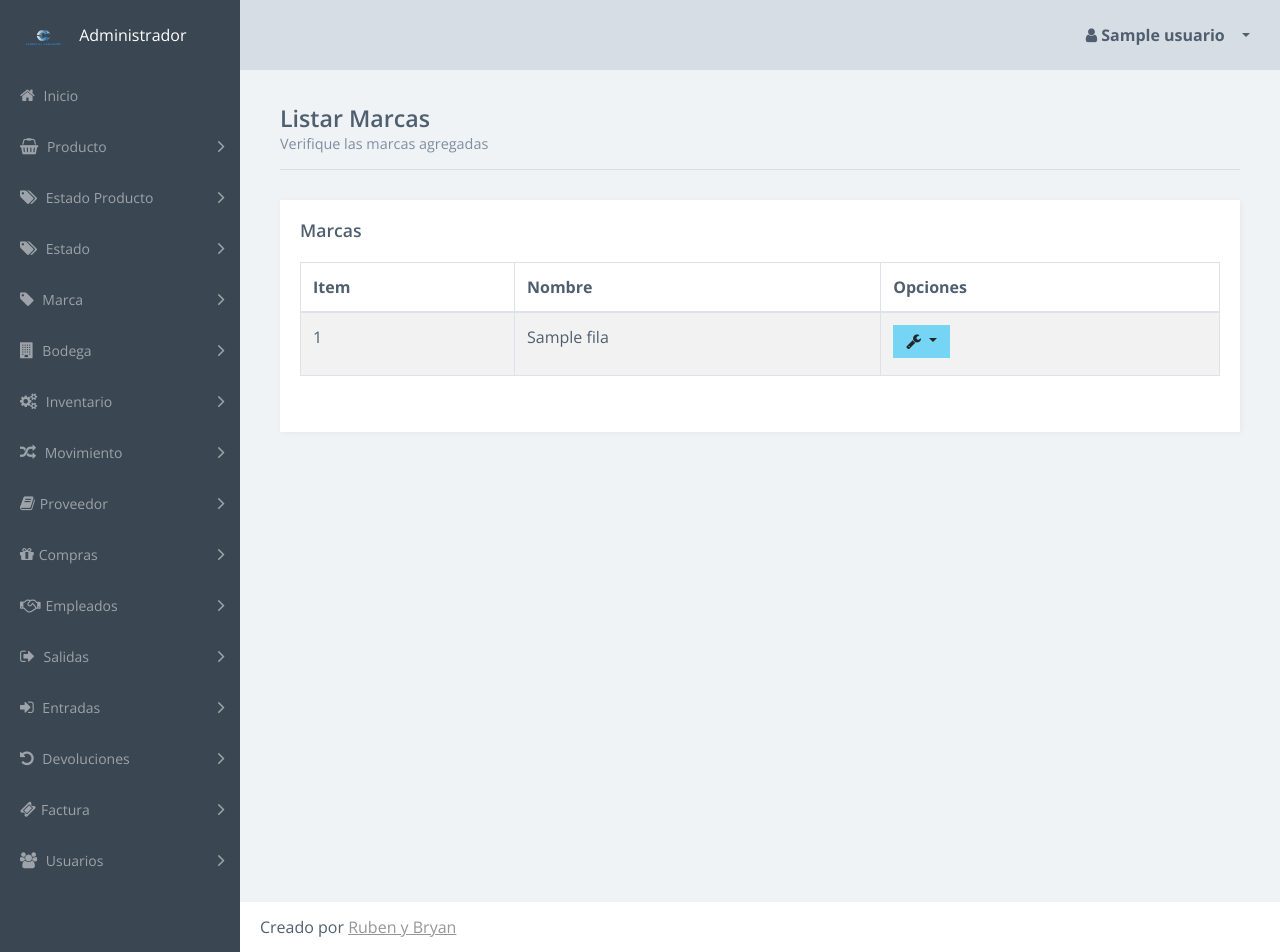
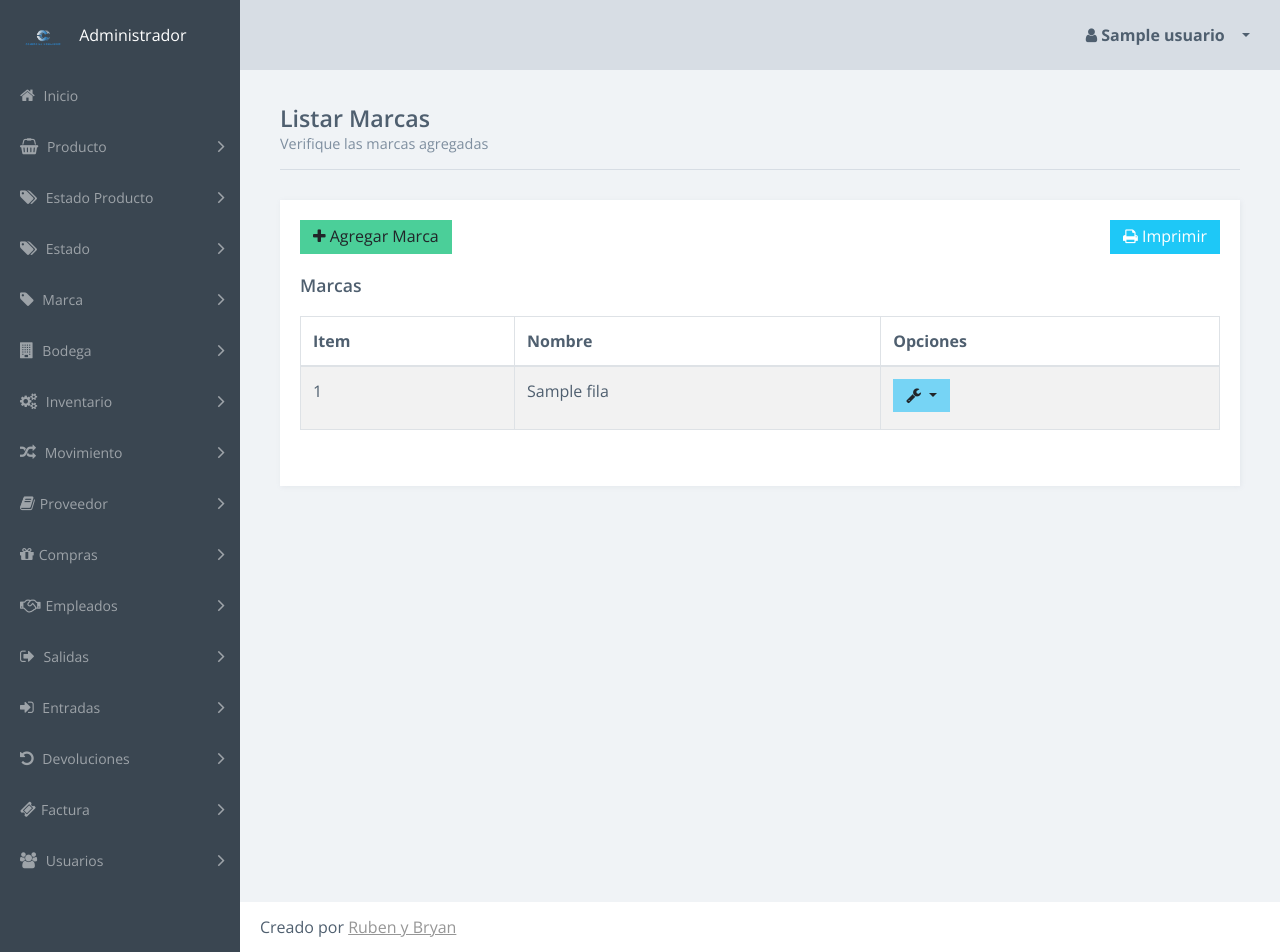
Before and after one commit to rubent2004/ComercialHz, a Django app: template templates/inventario/marca/listarMarca.html in a window 1280 px wide. Run offline with Django 3.2, Linux system fonts and the light colour scheme; the template is opened without the code that fills it: most values are stand-ins (such as "Sample title", 1, 10 or a date in 2020); some libraries are stand-ins or nearby versions.

Commit message:
botones de agregar y listar

```diff
--- a/templates/inventario/marca/listarMarca.html
+++ b/templates/inventario/marca/listarMarca.html
@@ -29,6 +29,20 @@
                 {% endif %}
                 <div class="card">
                     <div class="card-block">
+
+                        <!-- Botones arriba de la tabla -->
+                        <div class="d-flex justify-content-between mb-3">
+                            <!-- Botón para agregar marcas -->
+                            <a href="/inventario/agregarMarca" class="btn btn-success">
+                                <i class="fa fa-plus"></i> Agregar Marca
+                            </a>
+                            <!-- Botón para imprimir -->
+                            <button class="btn btn-primary" onclick="window.print()">
+                                <i class="fa fa-print"></i> Imprimir
+                            </button>
+                        </div>
+                        <!-- Fin de botones arriba -->
+
                         <div class="card-title-block">
                             <h3 class="title">Marcas</h3>
                         </div>
@@ -66,6 +80,8 @@
                             </div>
                         </section>
                     </div>
+
+
                 </div>
             </div>
         </div>
```
Also changed, not shown: templates/inventario/marca/agregarMarca.html (+9 -0 lines).
